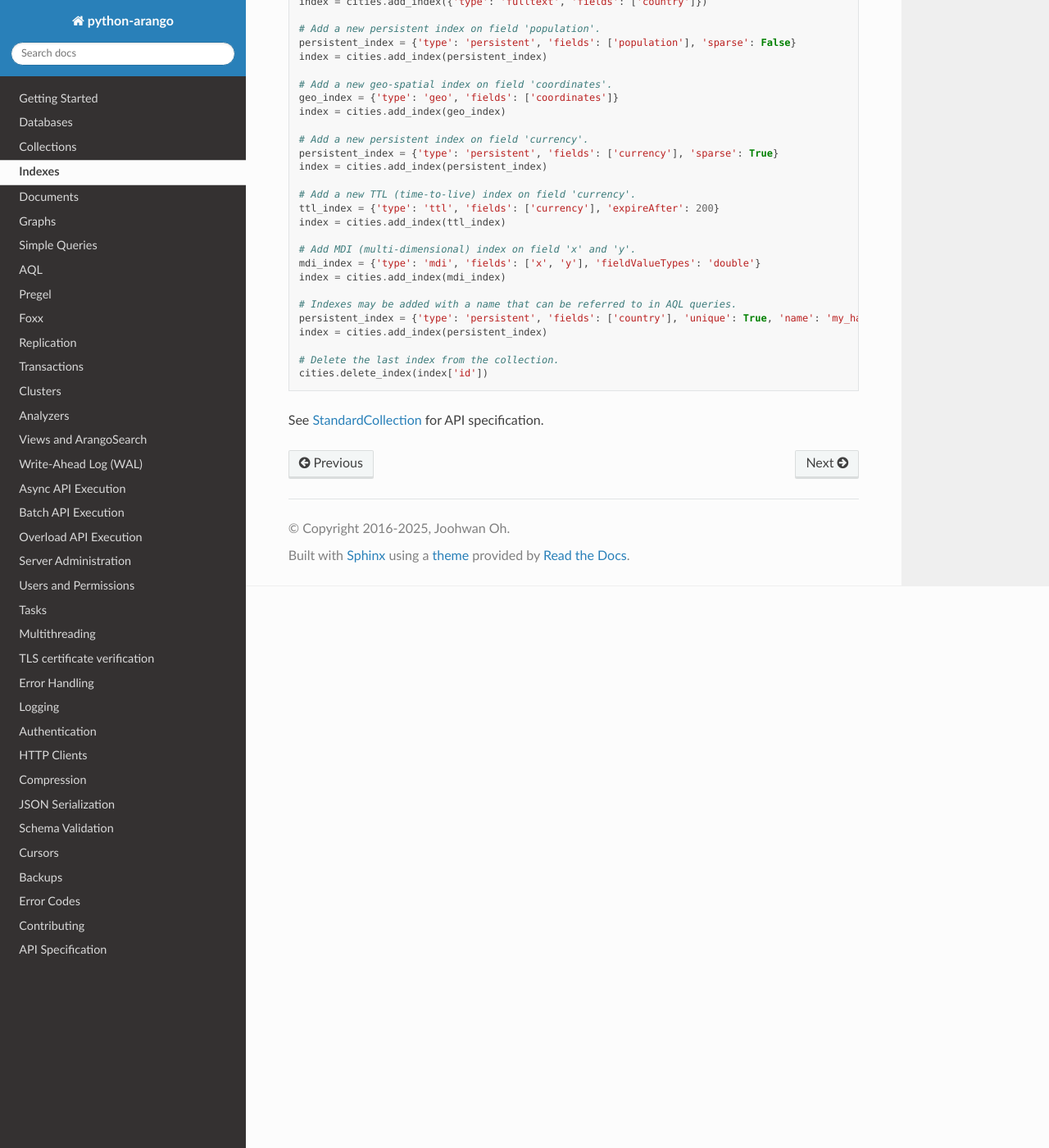
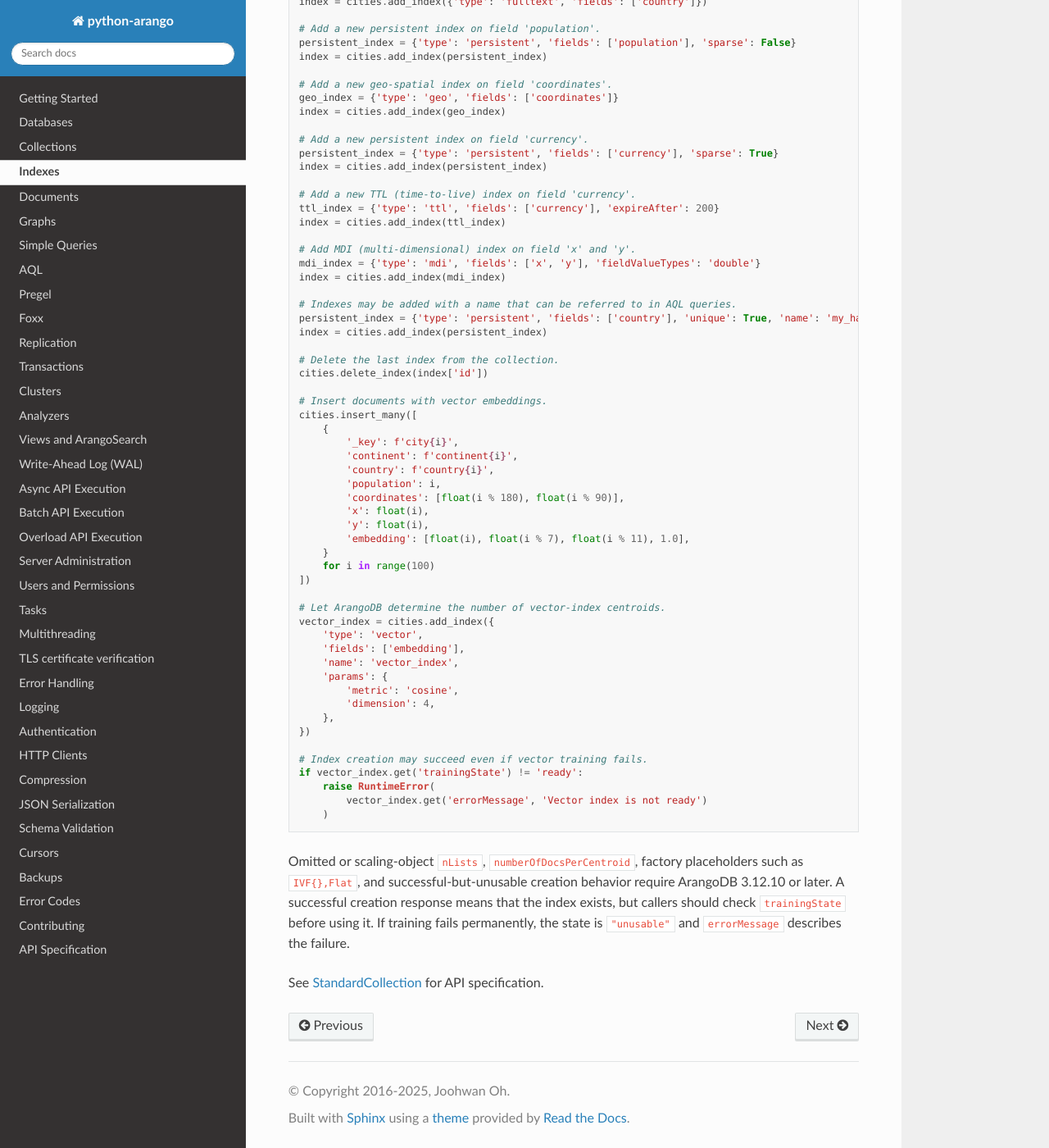
Before and after one commit to arangodb/python-arango, a Sphinx documentation site: the page built from docs/indexes.rst, in a window 1280 px wide and 1400 px high, scrolled down 685 px. Shown: the whole window at 82% size. Built offline with Sphinx 7.4.7 and the Read the Docs theme 3.1.0, drawn with Linux system fonts in a browser that asks for light colours.

Commit message:
Updated index docs

```diff
--- a/docs/indexes.rst
+++ b/docs/indexes.rst
@@ -62,4 +62,43 @@ on fields ``_from`` and ``_to``. For more information on indexes, refer to
     # Delete the last index from the collection.
     cities.delete_index(index['id'])
 
+    # Insert documents with vector embeddings.
+    cities.insert_many([
+        {
+            '_key': f'city{i}',
+            'continent': f'continent{i}',
+            'country': f'country{i}',
+            'population': i,
+            'coordinates': [float(i % 180), float(i % 90)],
+            'x': float(i),
+            'y': float(i),
+            'embedding': [float(i), float(i % 7), float(i % 11), 1.0],
+        }
+        for i in range(100)
+    ])
+
+    # Let ArangoDB determine the number of vector-index centroids.
+    vector_index = cities.add_index({
+        'type': 'vector',
+        'fields': ['embedding'],
+        'name': 'vector_index',
+        'params': {
+            'metric': 'cosine',
+            'dimension': 4,
+        },
+    })
+
+    # Index creation may succeed even if vector training fails.
+    if vector_index.get('trainingState') != 'ready':
+        raise RuntimeError(
+            vector_index.get('errorMessage', 'Vector index is not ready')
+        )
+
+Omitted or scaling-object ``nLists``, ``numberOfDocsPerCentroid``, factory
+placeholders such as ``IVF{},Flat``, and successful-but-unusable creation
+behavior require ArangoDB 3.12.10 or later. A successful creation response
+means that the index exists, but callers should check ``trainingState`` before
+using it. If training fails permanently, the state is ``"unusable"`` and
+``errorMessage`` describes the failure.
+
 See :ref:`StandardCollection` for API specification.
```
Also changed, not shown: 1 other file.
